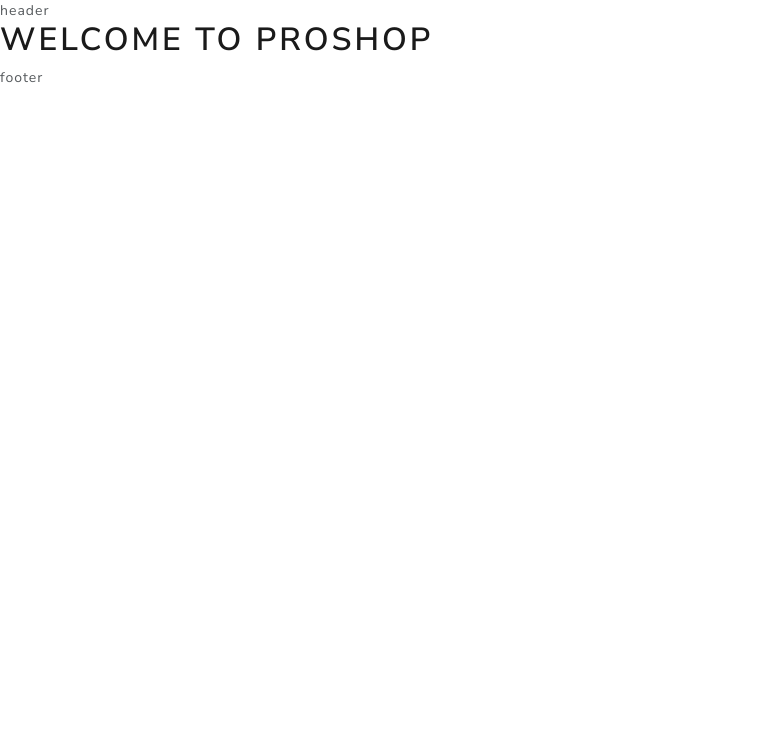
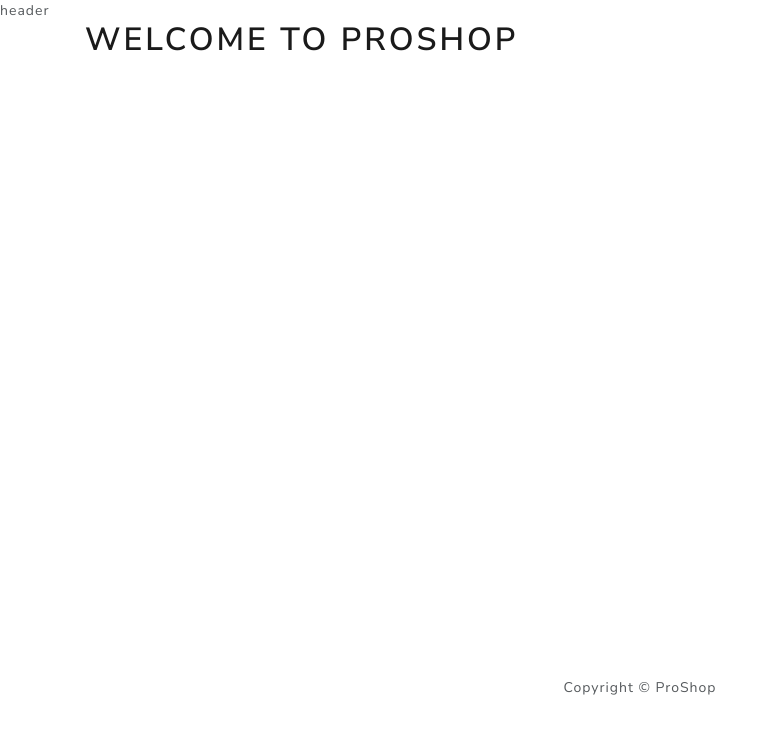
Before and after one commit to huseyn/ecommerce, a React (Create React App) app in the folder frontend/: page / in a window 1280 px wide. Shown: the top 734 px of the page, without its empty margins (0-778 px from the left). Built offline with nearby package versions, Linux system fonts and the light colour scheme.

Commit message:
centralize all things in app component and modify footer component

```diff
--- a/frontend/src/App.js
+++ b/frontend/src/App.js
@@ -1,3 +1,4 @@
+import { Container } from "react-bootstrap";
 import Header from "./components/Header";
 import Footer from "./components/Footer";
 
@@ -6,7 +7,9 @@
     <>
       <Header />
       <main>
-        <h1>Welcome To ProShop</h1>
+        <Container>
+          <h1>Welcome To ProShop</h1>
+        </Container>
       </main>
       <Footer />
     </>
--- a/frontend/src/components/Footer.js
+++ b/frontend/src/components/Footer.js
@@ -1,9 +1,16 @@
+import { Container, Row, Col } from "react-bootstrap";
 import React from 'react'
 
 const Footer = () => {
     return (
         <footer>
-            footer
+            <Container>
+                <Row>
+                    <Col className='text-center py-3'>
+                        Copyright &copy; ProShop
+                    </Col>
+                </Row>
+            </Container>
         </footer>
     )
 }
--- a/frontend/src/index.css
+++ b/frontend/src/index.css
@@ -0,0 +1,3 @@
+main{
+    min-height: 80vh;
+}
```
Also changed, not shown: 1 other file (tests, documents, lock files or other folders).
